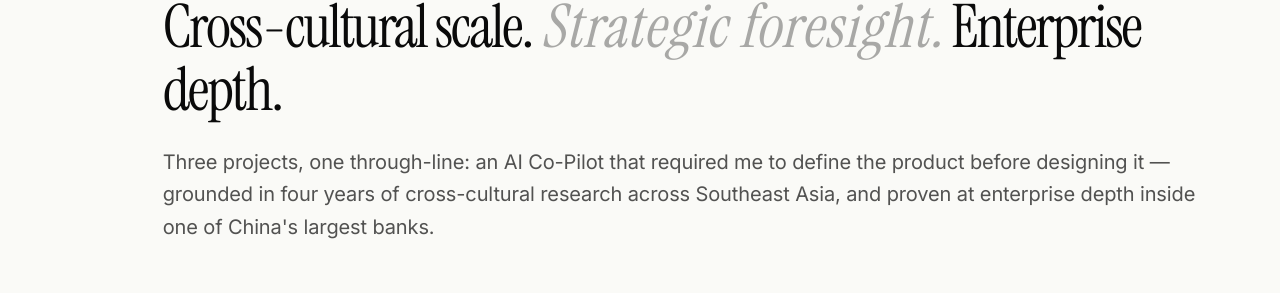
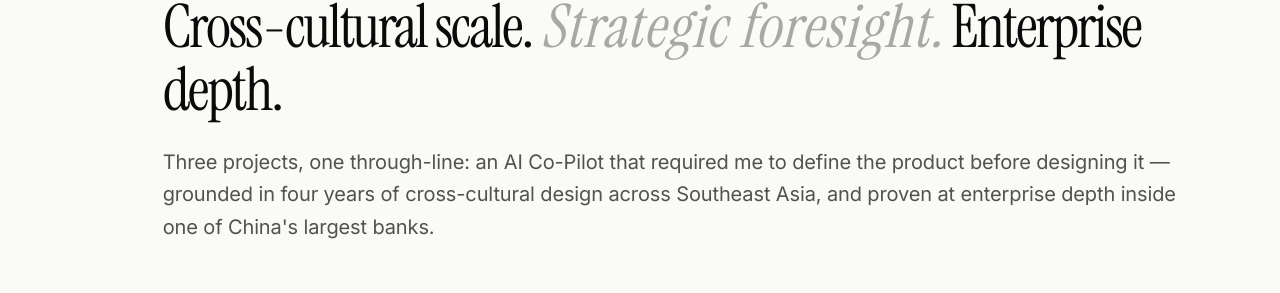
Before and after one commit to designerliangyue/portfolio2026, a Next.js app: page / in a window 1280 px wide. Shown: the part 1174-1467 px from the top of the page. Built offline with nearby package versions, Linux system fonts and the light colour scheme.

Commit message:
Update en.ts

```diff
--- a/content/i18n/en.ts
+++ b/content/i18n/en.ts
@@ -27,7 +27,7 @@ export const en = {
     workTitle: ["Cross-cultural scale.", "Strategic foresight.", "Enterprise depth."],
     workSerif: ["Strategic foresight."],
     workLede:
-      "Three projects, one through-line: an AI Co-Pilot that required me to define the product before designing it — grounded in four years of cross-cultural research across Southeast Asia, and proven at enterprise depth inside one of China's largest banks.",
+      "Three projects, one through-line: an AI Co-Pilot that required me to define the product before designing it — grounded in four years of cross-cultural design across Southeast Asia, and proven at enterprise depth inside one of China's largest banks.",
     aboutLabel: "About",
     aboutTitle: [
       "A results-focused designer who merges reliability with",
```
